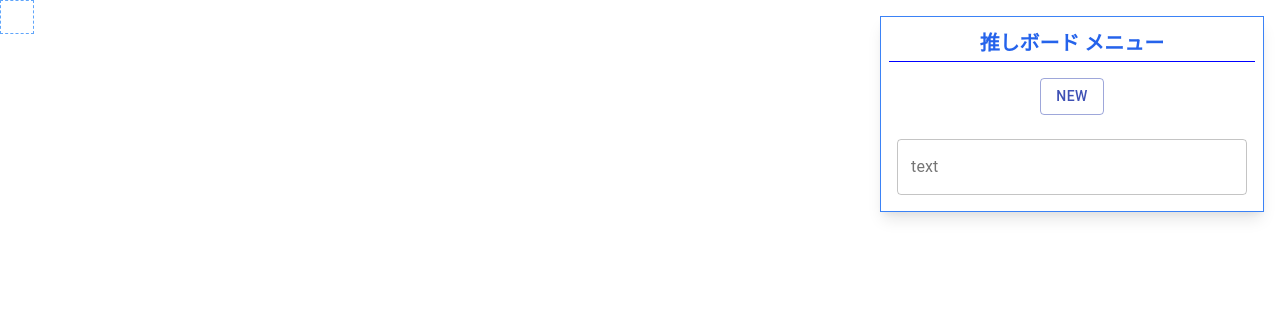
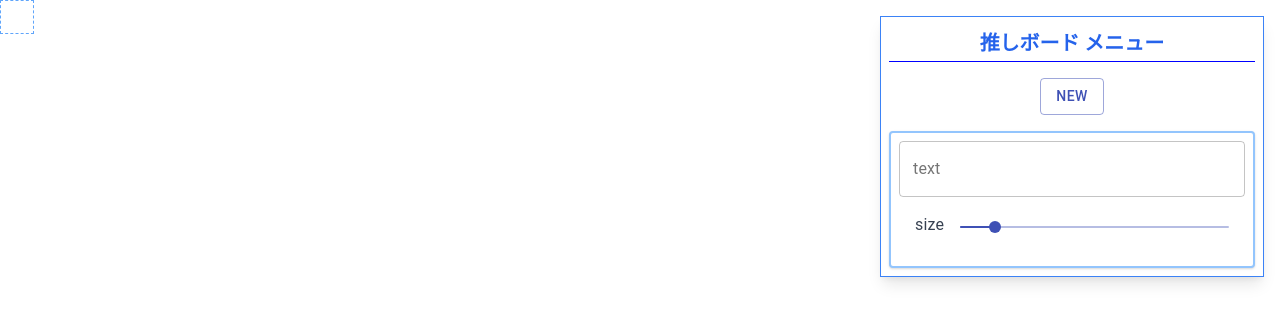
Before and after one commit to k0f1sh/oshi-board, a React (Create React App) app: page / in a window 1280 px wide. Both pictures are taken after a click on the button "NEW". Shown: the top 322 px of the page. Built offline with nearby package versions, Linux system fonts and the light colour scheme.

Commit message:
Add slider

```diff
--- a/src/App.tsx
+++ b/src/App.tsx
@@ -28,6 +28,15 @@ function App() {
     }));
   }, [labels]);
 
+  const updateSize = useCallback((id: string, newSize: number) => {
+    setLables(labels.map((label) => {
+      if (label.id === id) {
+        return { ...label, size: newSize };
+      } else {
+        return label;
+      }
+    }));
+  }, [labels]);
 
   const handleNew = useCallback(() => {
     const newLable: TextLabel = {
@@ -52,8 +61,8 @@ function App() {
             </Button>
           </div>
           <div>
-            <ul className="divide-y">
-              {labels.map(label => <LabelEditor label={label} updateText={updateText} />)}
+            <ul className="divide-y space-y-2">
+              {labels.map(label => <LabelEditor label={label} updateText={updateText} updateSize={updateSize} />)}
             </ul>
           </div>
         </div>
--- a/src/components/LabelEditor.tsx
+++ b/src/components/LabelEditor.tsx
@@ -1,4 +1,4 @@
-import { TextField } from "@material-ui/core";
+import { Slider, TextField, Typography } from "@material-ui/core";
 import React from "react";
 import { useCallback } from "react";
 import { TextLabel } from "../models/TextLabel";
@@ -7,25 +7,43 @@ import { TextLabel } from "../models/TextLabel";
 type LabelEditorProps = {
     label: TextLabel;
     updateText: (id: string, newText: string) => void;
+    updateSize: (id: string, newSize: number) => void;
 }
 
-export const LabelEditor: React.FC<LabelEditorProps> = ({ label, updateText }) => {
-    const handleChange = useCallback((event: React.ChangeEvent<HTMLInputElement>) => {
+export const LabelEditor: React.FC<LabelEditorProps> = ({ label, updateText, updateSize }) => {
+    const handleChangeText = useCallback((event: React.ChangeEvent<HTMLInputElement>) => {
         const newText = event.target.value;
         updateText(label.id, newText);
     }, [label, updateText]);
 
+    const handleChangeSize = useCallback((event: React.ChangeEvent<{}>, value: number | number[]) => {
+        if (value instanceof Array) {
+            updateSize(label.id, value[0]);
+        } else {
+            updateSize(label.id, value);
+        }
+
+    }, [label, updateSize]);
+
     return (
-        <li id={label.id} className="p-2 bg-white text-gray-700 text-left">
+        <li id={label.id} className="p-2 bg-white text-gray-700 text-left border-2 border-blue-300 shadow rounded">
             <div>
                 <TextField
-                    onChange={handleChange}
+                    multiline
+                    onChange={handleChangeText}
                     className="w-full"
                     id="outlined-basic"
                     label="text"
                     variant="outlined"
                     value={label.text}
                 />
+                <div className="p-4 flex">
+                    <Typography className="pr-4" id="size-slider" gutterBottom>
+                        size
+                    </Typography>
+                    <Slider value={label.size} onChange={handleChangeSize} aria-labelledby="size-slider" max={300} min={1} />
+                </div>
+
             </div>
         </li>
     );
--- a/src/components/Sprite.tsx
+++ b/src/components/Sprite.tsx
@@ -27,16 +27,17 @@ export const Sprite: React.FC<SpriteProps> = ({ label }) => {
         display: "inline-block",
         padding: "1rem",
         fontSize: label.size.toString() + "px",
+        textAlign: "left",
     };
 
     const style = { ...modelStyle, ...selectedStyle };
     return (
-        <div id={label.id}>
+        <pre id={label.id}>
             <Draggable>
                 <div style={style}>
                     {label.text}
                 </div >
             </Draggable>
-        </div>
+        </pre>
     );
 };
```
